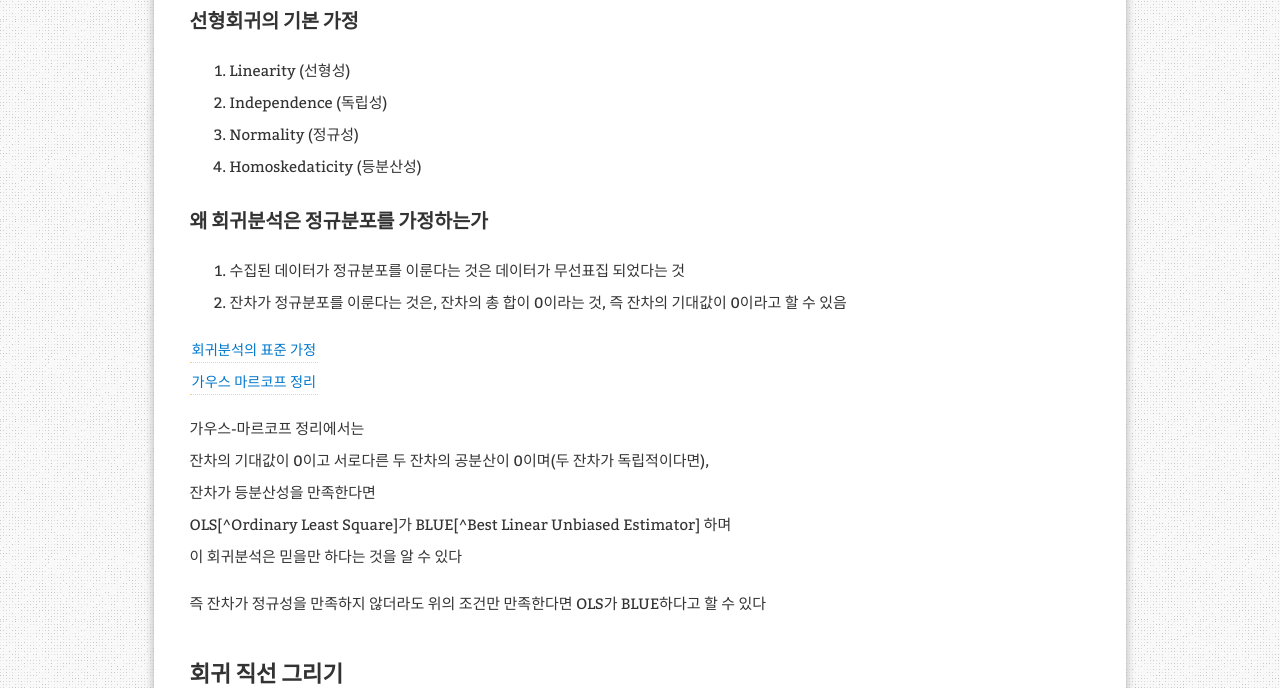
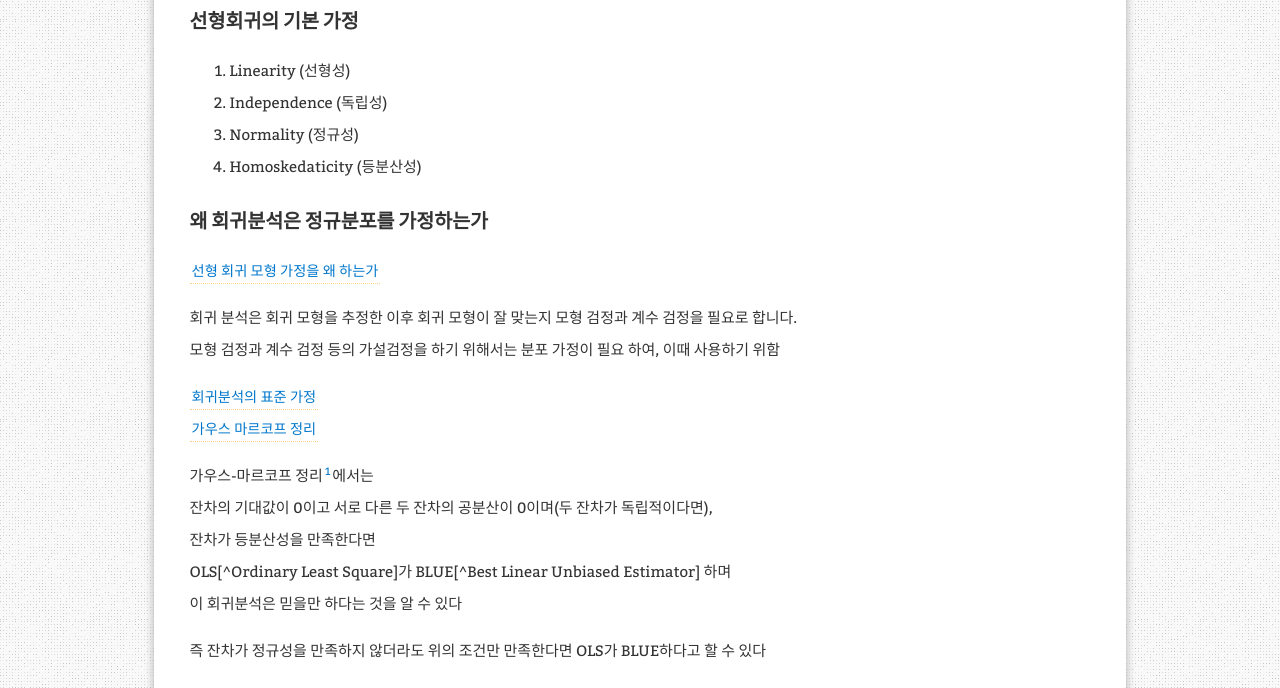
Before and after one commit to aristohyun/aristohyun.github.io, a Jekyll site: the page built from _posts/2021-06-25-Linear-Regression.md, in a window 1280 px wide and 900 px high, scrolled down 1579 px, cut to the strip 0-688 px from the top of the window. Built offline with Jekyll 4.4.1, drawn with Linux system fonts in a browser that asks for light colours; formulas are drawn with MathJax 3; comment, search, counter and statistics services are not loaded; some of the changed text lies outside the part shown.

Commit message:
Update 2021-06-25-Linear-Regression.md

```diff
--- a/_posts/2021-06-25-Linear-Regression.md
+++ b/_posts/2021-06-25-Linear-Regression.md
@@ -49,14 +49,17 @@ redirect_from:
 
 ### 왜 회귀분석은 정규분포를 가정하는가
 
-1. 수집된 데이터가 정규분포를 이룬다는 것은 데이터가 무선표집 되었다는 것
-2. 잔차가 정규분포를 이룬다는 것은, 잔차의 총 합이 0이라는 것, 즉 잔차의 기대값이 0이라고 할 수 있음
+[선형 회귀 모형 가정을 왜 하는가](https://laoonlee.tistory.com/5)
+
+회귀 분석은 회귀 모형을 추정한 이후 회귀 모형이 잘 맞는지 모형 검정과 계수 검정을 필요로 합니다.
+모형 검정과 계수 검정 등의 가설검정을 하기 위해서는 분포 가정이 필요 하여, 이때 사용하기 위함
+
 
 [회귀분석의 표준 가정](https://hooni-playground.com/1225/)
 [가우스 마르코프 정리](https://m.blog.naver.com/PostView.naver?isHttpsRedirect=true&blogId=gdpresent&logNo=221138157186)
 
-가우스-마르코프 정리에서는
-잔차의 기대값이 0이고 서로다른 두 잔차의 공분산이 0이며(두 잔차가 독립적이다면),
+가우스-마르코프 정리[^GMT]에서는
+잔차의 기대값이 0이고 서로 다른 두 잔차의 공분산이 0이며(두 잔차가 독립적이다면),
 잔차가 등분산성을 만족한다면
 OLS[^Ordinary Least Square]가 BLUE[^Best Linear Unbiased Estimator] 하며
 이 회귀분석은 믿을만 하다는 것을 알 수 있다
@@ -201,5 +204,6 @@ $ \therefore \;\; SST = SSE + SSR $
 [^2]: $ \sum\limits_ {i=1}^{n} (y_ i - \hat{y}_ i) = 0  $
 [^3]: $ \sum\limits_ {i=1}^{n} (y_ i - \hat{y}_ i) x_ i = 0  $
 [^4]: $ \sum\limits_ {i=1}^{n} (y_ i - \hat{y}_ i) x_ {ki} = 0  $
+[^GMT]: 가우스-마르코프 정리란,  회귀분석의 가정이 성립할 때 최소제곱추정량이 가장 작은 분산을 갖는 효율적인 추정량임을 말할 수 있다
 [^Ordinary Least Square]: 최소 자승법
 [^Best Linear Unbiased Estimator]: 최량 선형 불편 추정량,  Linear(선형)이며 Unbiased(편향되지 않은)인 Estimator(추정치) 중에 가장 좋은(best, 분산의 값이 가장 작은) 방법
```
